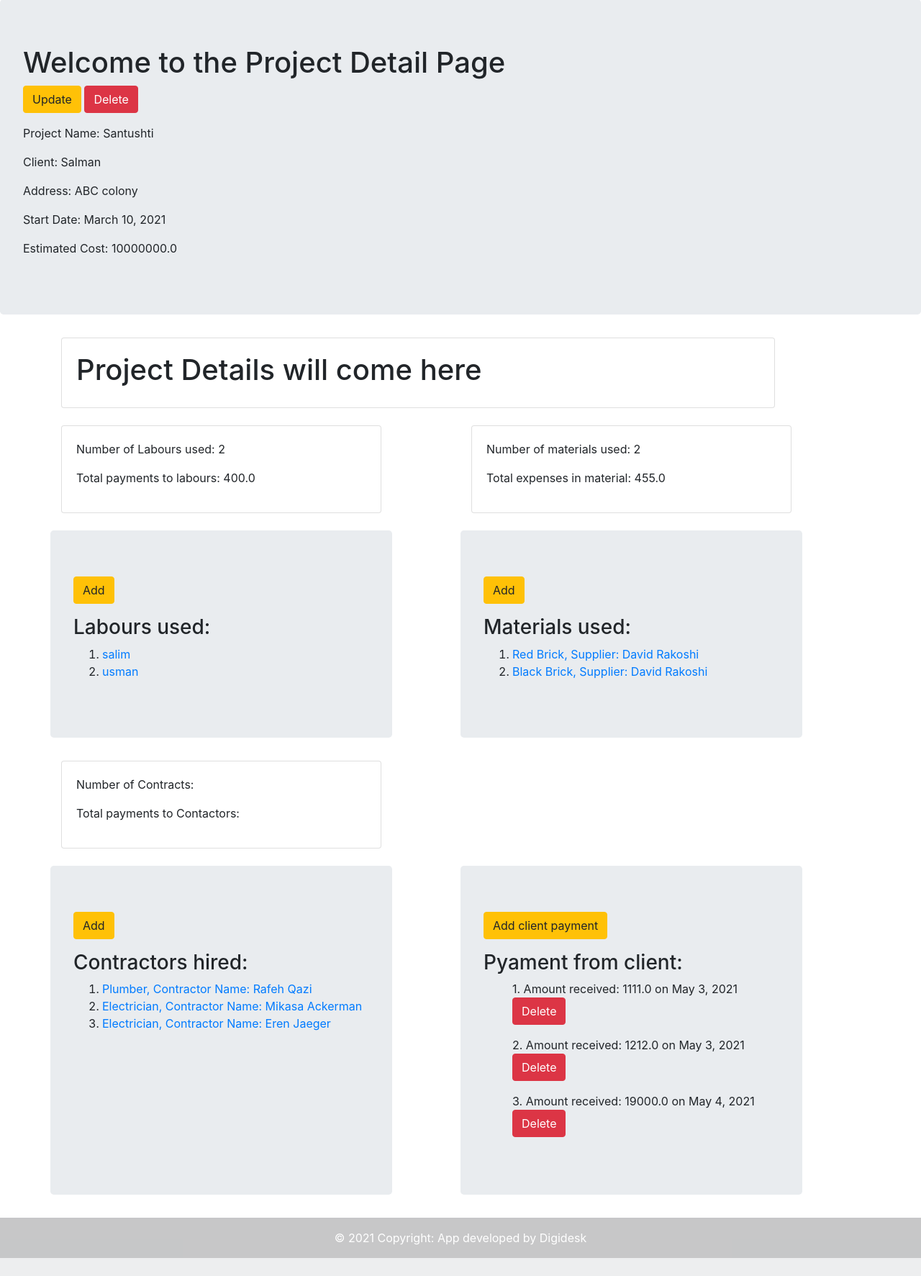
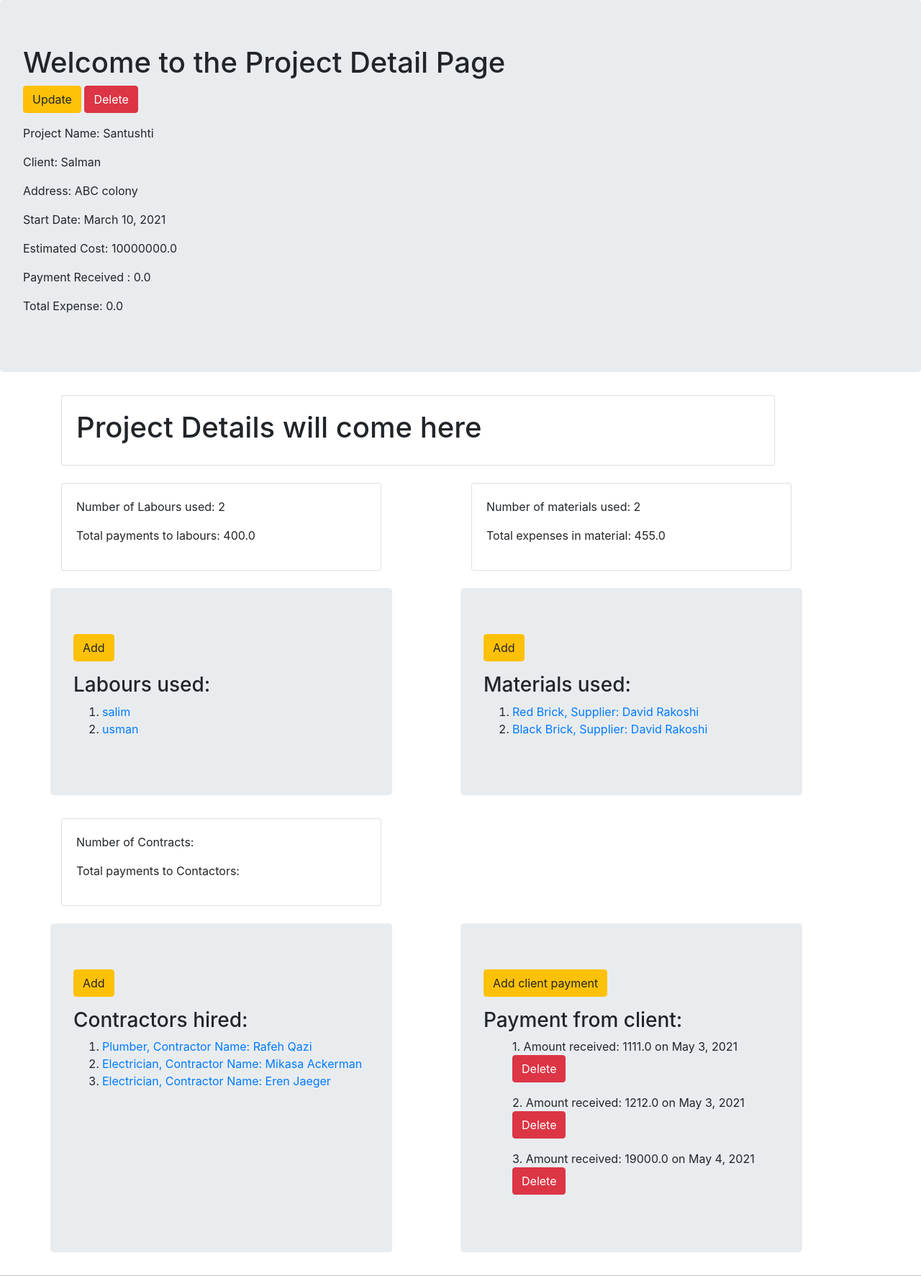
Before and after one commit to mddawood/Accounting-App, a Django app: a page that uses projects/templates/projects/project_detail.html in a window 1280 px wide. Shown: the part 57-1830 px from the top of the page at 72% size. Before the commit the page ends 1805 px from the top, so only its background shows below. Run offline with Django 3.2, Linux system fonts and the light colour scheme; a user stored in the database is signed in; data comes from the database, SQL or seed files in the repository; both versions use the stored data as it was after the commit; some libraries are stand-ins or nearby versions.

Commit message:
partially done arithmetic

```diff
--- a/contracts/views.py
+++ b/contracts/views.py
@@ -18,6 +18,8 @@ def ContractCreateView(request, slug):
             contract.project = project
             contract.due = contract.contract_value
             contract.total_contract_value = contract.contract_value
+            contract.project.total_expense += contract.contract_value
+            contract.project.save()
             contract.save()
             return redirect('projects:p_detail', slug=project.slug)
     else:
@@ -38,6 +40,8 @@ def ContractUpdateView(request, pk):
             ContractNew = form.save(commit=False)
             ContractOld.total_contract_value += ContractNew.variation
             ContractOld.due = ContractOld.total_contract_value
+            ContractOld.project.total_expense += ContractOld.variation
+            ContractOld.project.save()
             ContractOld.save()
             return redirect('contracts:c_detail', pk=pk)
     else:
@@ -49,6 +53,8 @@ def ContractDeleteView(request, pk):
     contract = get_object_or_404(Contract, pk = pk)
     if request.method == "POST":
         p_slug = contract.project.slug
+        contract.project.total_expense -= contract.total_contract_value
+        contract.project.save()
         contract.delete()
         return redirect('projects:p_detail', slug=p_slug)
     return render(request, 'contracts/contract_delete.html', {'contract': contract})
--- a/labours/views.py
+++ b/labours/views.py
@@ -46,6 +46,8 @@ def PaymentCreateView(request, pk):
             payment.labour = labour
             payment.save()
             labour.total_pay += payment.total
+            labour.project.total_expense += payment.total
+            labour.project.save()
             labour.save()
             return redirect('labours:l_detail', pk=labour.pk)
     else:
@@ -59,6 +61,8 @@ def PaymentDeleteView(request, pk):
         l_pk = payment.labour.pk
         refund = payment.total
         payment.labour.total_pay -= refund
+        payment.labour.project.total_expense -= refund
+        payment.labour.project.save()
         payment.labour.save()
         payment.delete()
         return redirect('labours:l_detail', pk=l_pk)
--- a/materials/views.py
+++ b/materials/views.py
@@ -30,6 +30,8 @@ def MaterialUpdateView(request, pk):
             new_total = MaterialNew.price * MaterialNew.quantity
             MaterialOld.total_price += new_total
             MaterialOld.due += new_total
+            MaterialOld.project.total_expense += new_total
+            MaterialOld.project.save()
             MaterialOld.save()
             return redirect('materials:m_detail', pk=pk)
     else:
@@ -50,6 +52,8 @@ def MaterialCreateView(request, slug):
             material.project = project
             material.total_price = material.price * material.quantity
             material.due = material.total_price
+            material.project.total_expense += material.total_price
+            material.project.save()
             material.save()
             return redirect('projects:p_detail', slug=project.slug)
     else:
--- a/projects/models.py
+++ b/projects/models.py
@@ -14,6 +14,8 @@ class Project(models.Model):
     start_date = models.DateField(_("Date"), default=datetime.date.today, blank = True)
     address = models.CharField(max_length = 200)
     estimated = models.FloatField(default = 0)
+    total_client_payment = models.FloatField(default=0)
+    total_expense = models.FloatField(default=0)
 
     def __str__(self):
         return self.project_name
--- a/projects/templates/projects/project_detail.html
+++ b/projects/templates/projects/project_detail.html
@@ -12,6 +12,8 @@
     <p>Address: {{project_details.address}}</p>
     <p>Start Date: {{project_details.start_date}}</p>
     <p>Estimated Cost: {{project_details.estimated}}</p>
+    <p>Payment Received : {{project_details.total_client_payment}}</p>
+    <p>Total Expense: {{project_details.total_expense}}</p>
   </div>
 
   <div class="container">
@@ -118,7 +120,7 @@
           <div class="col-md-5 offset-md-1 jumbotron">
 
             <p><a class='btn btn-warning' href="{% url 'projects:cp_create' slug=project_details.slug %}">Add client payment</a>
-            <h3>Pyament from client:</h3>
+            <h3>Payment from client:</h3>
             <ul>
               {% for payment in project_details.payments.all %}
                 <p>{{payment.number}}. Amount received: {{payment.amount}} on {{payment.date}} <a class='btn btn-danger' href="{% url 'projects:cp_del' pk=payment.pk %}">Delete</a> </p>
```
Also changed, not shown: db.sqlite3, projects/migrations/0007_auto_20210516_1159.py (added).
